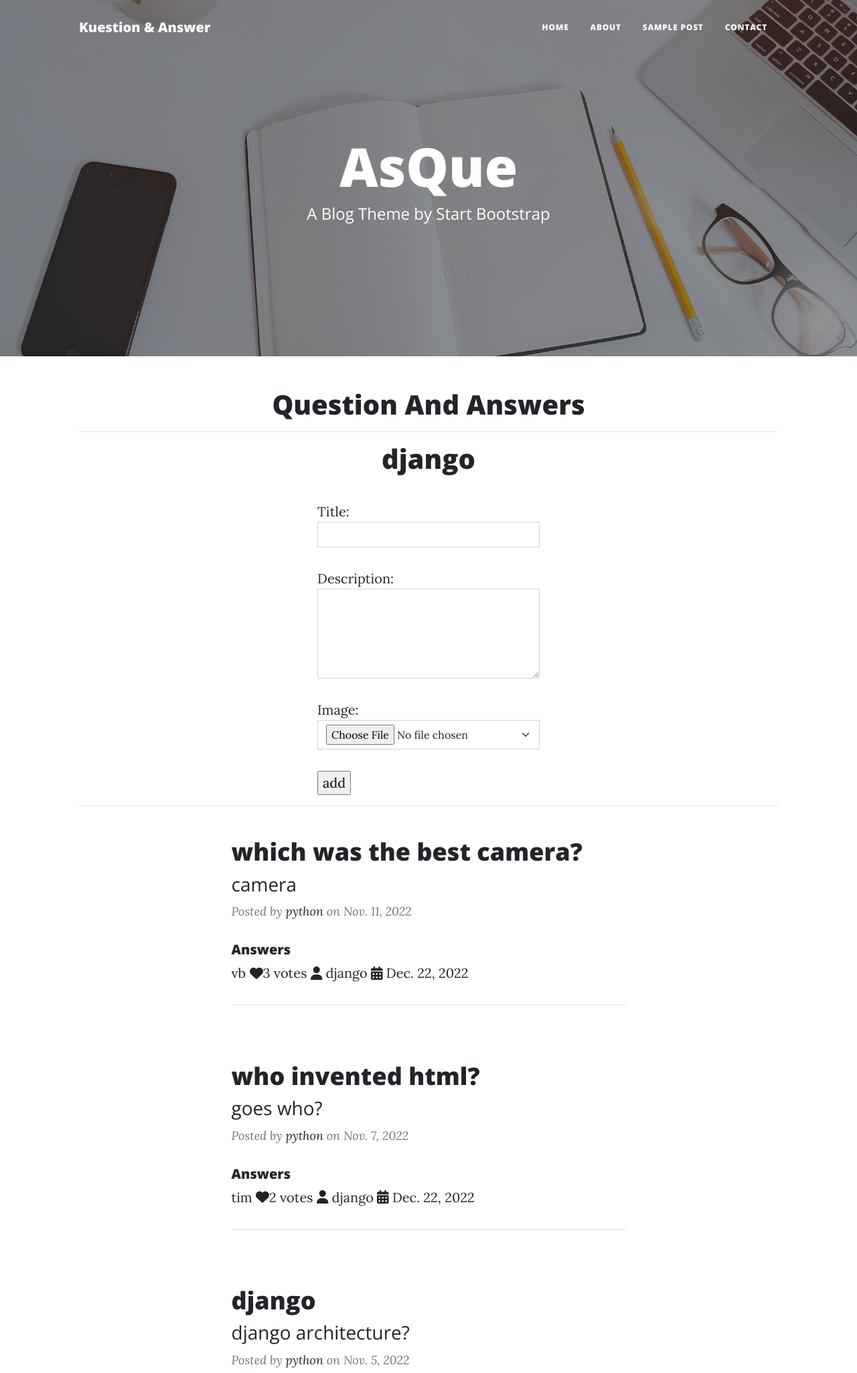
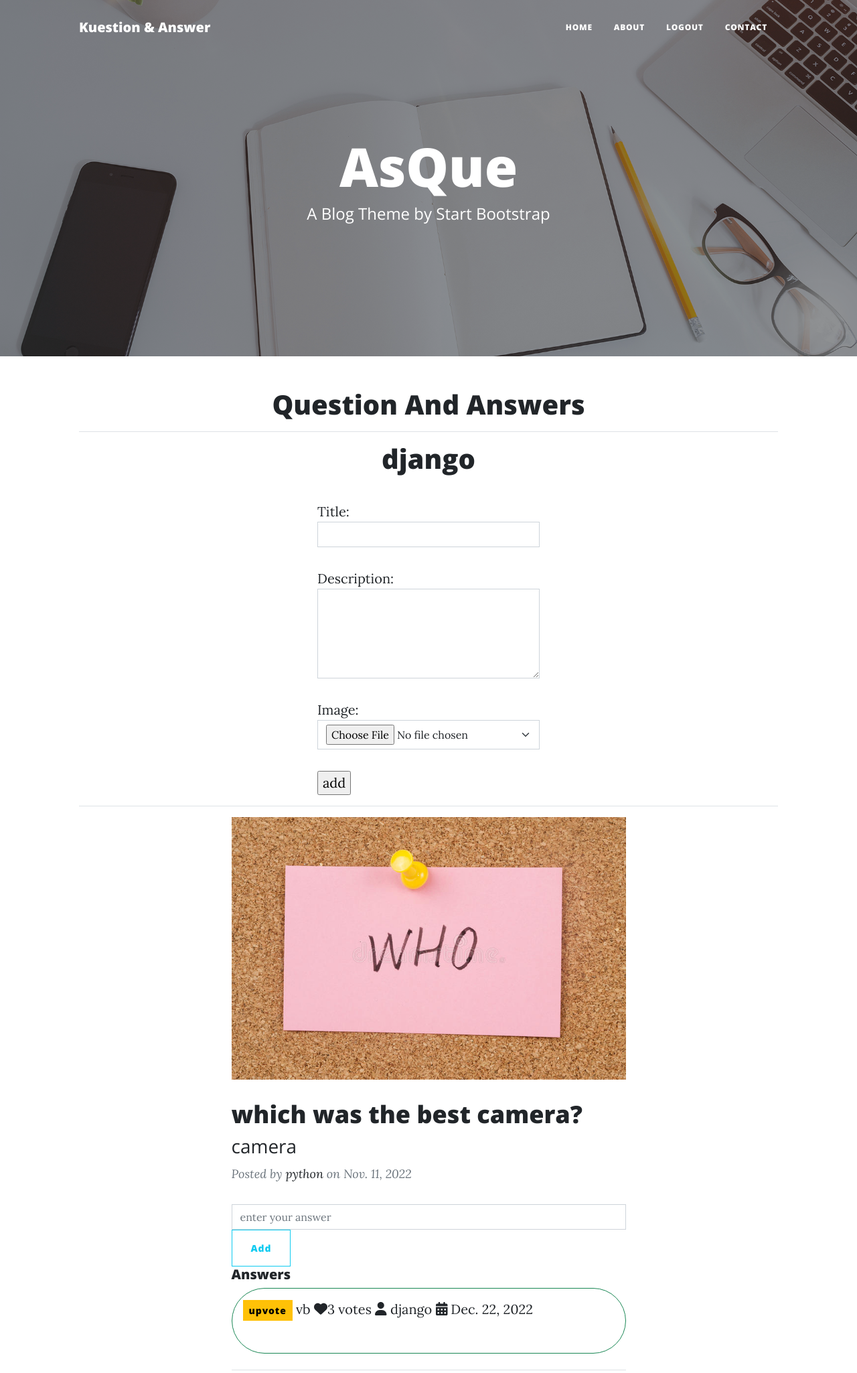
Before and after one commit to Sajulraj/question-answer, a Django app: page /index in a window 1280 px wide. Shown: the top 2050 px of the page at 67% size. Run offline with Django 4.2, Linux system fonts and the light colour scheme; a user stored in the database is signed in; data comes from the database, SQL or seed files in the repository; both versions use the stored data as it was after the commit; some libraries are stand-ins or nearby versions.

Commit message:
image upload

```diff
--- a/socialmedia/urls.py
+++ b/socialmedia/urls.py
@@ -18,6 +18,8 @@ from django.urls import path,include
 from orkut import views
 from rest_framework.routers import DefaultRouter
 from rest_framework.authtoken.views import ObtainAuthToken
+from django.conf import settings
+from django.conf.urls.static import static
 router=DefaultRouter()
 router.register("users",views.OrkutModelview,basename="users")
 router.register("questions",views.QuestionViewset,basename="questions")
@@ -28,4 +30,4 @@ urlpatterns = [
     path('admin/', admin.site.urls),
     path("token/",ObtainAuthToken.as_view()),
     path("", include("webapp.urls"))
-]+router.urls
+]+router.urls+ static(settings.MEDIA_URL, document_root=settings.MEDIA_ROOT)
--- a/webapp/templates/base.html
+++ b/webapp/templates/base.html
@@ -35,7 +35,7 @@
                 <ul class="navbar-nav ms-auto py-4 py-lg-0">
                     <li class="nav-item"><a class="nav-link px-lg-3 py-3 py-lg-4" href="index.html">Home</a></li>
                     <li class="nav-item"><a class="nav-link px-lg-3 py-3 py-lg-4" href="about.html">About</a></li>
-                    <li class="nav-item"><a class="nav-link px-lg-3 py-3 py-lg-4" href="post.html">Sample Post</a></li>
+                    <li class="nav-item"><a class="nav-link px-lg-3 py-3 py-lg-4" href="{%url 'sign-out'%}">Logout</a></li>
                     <li class="nav-item"><a class="nav-link px-lg-3 py-3 py-lg-4" href="contact.html">Contact</a></li>
                 </ul>
             </div>
--- a/webapp/templates/index.html
+++ b/webapp/templates/index.html
@@ -43,6 +43,11 @@
             <!-- Post preview-->
             <div class="post-preview">
                 <a href="post.html">
+                    {%if q.image%}
+                    <div>
+                        <img src="{{q.image.url}}" alt="" class="w-100">
+                    </div>
+                    {%endif%}
                     <h2 class="post-title">{{q.title}}</h2>
                     <h3 class="post-subtitle">{{q.description}}</h3>
                 </a>
@@ -52,10 +57,18 @@
                     on {{q.created_date}}
                 </p>
             </div>
-            <!-- Divider-->
+            <!-- answer-->
+            <div>
+                <form action="{%url 'add-answer' q.id %}" method="post" >
+                    {%csrf_token%}
+                    <input type="text" placeholder="enter your answer" name="answer" class="form-control">
+                    <button type="submit" class="btn btn-outline-info">Add</button>
+                </form>
+            </div>
             <h5 class="post-title">Answers</h5>
             {%for ans in q.question_answers%}
-            <div>
+            <div class="border rounded-pill p-3 border-success mt-2">
+                <a href="{%url 'add-upvote' q.id %}" class="btn btn-warning btn-sm">upvote</a>
                 {{ans}}
                 <i class="fa-solid fa-heart"></i>{{ans.upvotes}} votes
                 <i class="fa-solid fa-user"></i> {{ans.user}}
--- a/webapp/urls.py
+++ b/webapp/urls.py
@@ -1,8 +1,11 @@
 from django.urls import path
-from webapp import views
+from webapp.views import RegistrationView,LoginView,IndexView,add_answer,answer_upvote_view,signout_view
 
 urlpatterns=[
-    path("register",views.RegistrationView.as_view(),name="register"),
-    path("",views.LoginView.as_view(),name="signin"),
-    path("index",views.IndexView.as_view(),name="home"),
+    path("register",RegistrationView.as_view(),name="register"),
+    path("",LoginView.as_view(),name="signin"),
+    path("index",IndexView.as_view(),name="home"),
+    path("questions/<int:id>/answers/add",add_answer,name="add-answer"),
+    path("answers/<int:id>/upvote/add",answer_upvote_view,name="add-upvote"),
+    path("logout",signout_view,name="sign-out")
 ]
--- a/webapp/views.py
+++ b/webapp/views.py
@@ -3,20 +3,23 @@ from django.views.generic import View,TemplateView,CreateView,FormView,ListView
 from webapp.form import UserRegistrationForm,UserLoginForm,QuestiionForm
 from django.contrib.auth.models import User
 from django.contrib.auth import authenticate,login,logout
-from orkut.models import Questions
+from orkut.models import Questions,Answers
 from django.urls import reverse_lazy
 from django.utils.decorators import method_decorator
 from django.contrib import messages
+from django.views.decorators.cache import never_cache
 
 # Create your views here.
 def signin_required(fn):
     def wrapper(request,*args,**kw):
         if not request.user.is_authenticated:
-            messages.success(request,"You must login first")
+            messages.error(request,"You must login first")
             return redirect("signin")
         else:
             return fn(request,*args,**kw)
     return wrapper
+
+decs=[signin_required,never_cache]
 
 class RegistrationView(CreateView):
     template_name="register.html"
@@ -48,7 +51,7 @@ class LoginView(FormView):
                 messages.success(request,"Invalid user")
                 return render("signin")
 
-@method_decorator(signin_required,name="dispatch")
+@method_decorator(decs,name="dispatch")
 class IndexView(CreateView,ListView):
     template_name="index.html"
     form_class=QuestiionForm
@@ -63,3 +66,26 @@ class IndexView(CreateView,ListView):
     def get_queryset(self):
 
         return Questions.objects.exclude(user=self.request.user).order_by("-created_date")
+decs
+def add_answer(request,*args,**kw):
+    id=kw.get("id")
+    ques=Questions.objects.get(id=id)
+    ans=request.POST.get("answer")
+
+    Answers.objects.create(questions=ques,
+        answers=ans,
+        user=request.user)
+    messages.success(request,"your answer posted successfully")
+    return redirect("home")
+
+decs
+def answer_upvote_view(request,*args,**kw):
+    id=kw.get("id")
+    ans=Answers.objects.get(id=id)
+    ans.up_vote.add(request.user)
+    return redirect("home")
+
+decs
+def signout_view(request,*args,**kw):
+    logout(request)
+    return redirect("signin")
```
Also changed, not shown: db.sqlite3.
